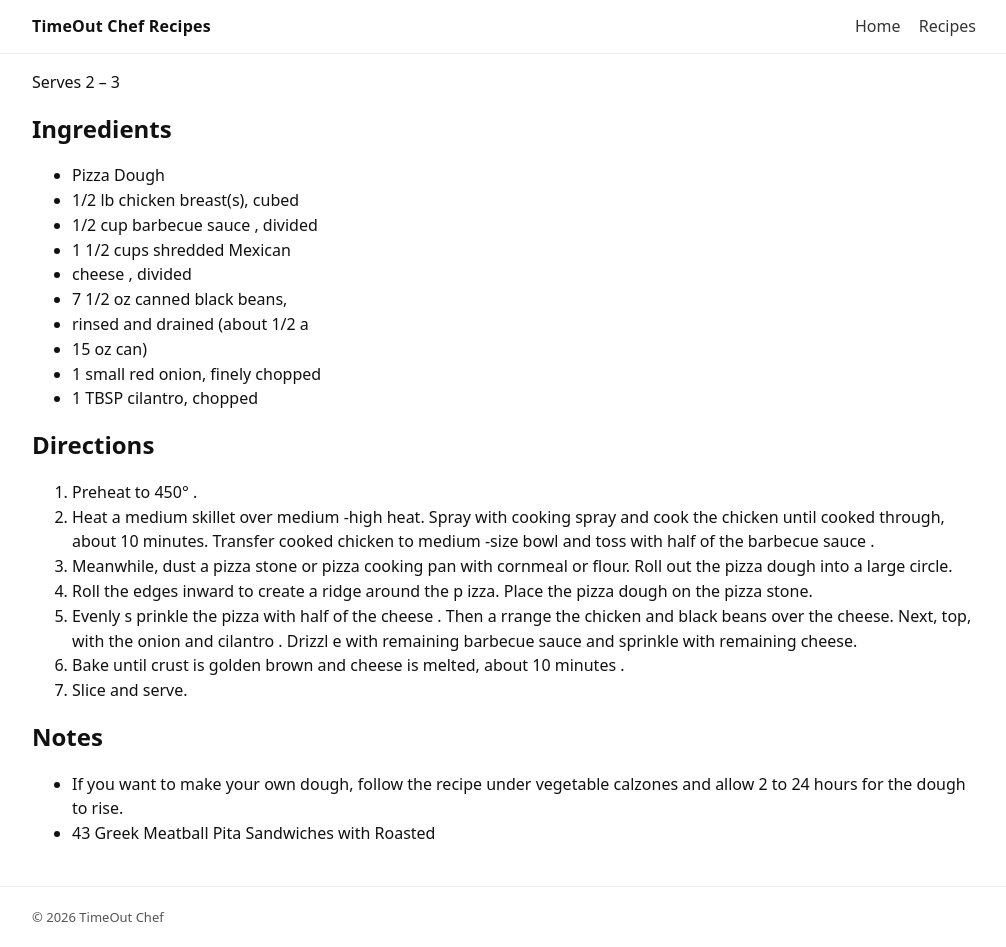
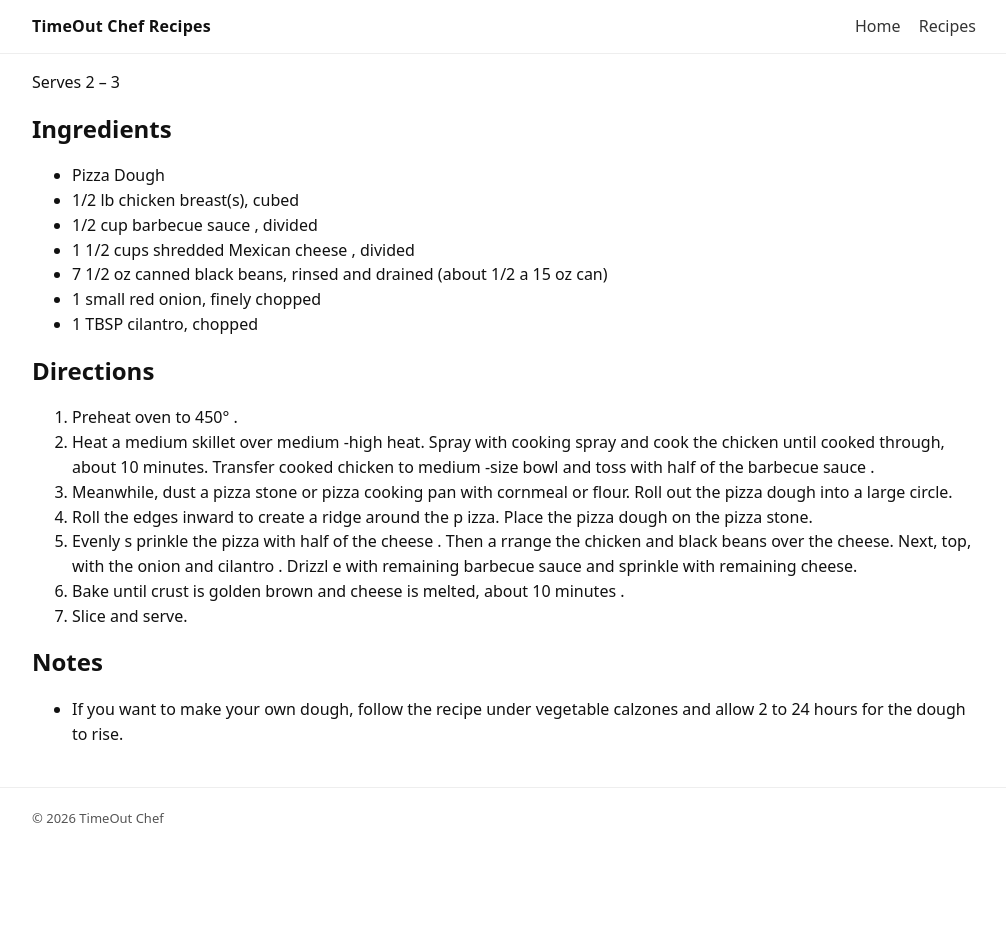
Before and after one commit to scottschrum79-design/timeoutchef.com, a Jekyll site: the page built from _recipes/bbq-chicken-black-bean-pizza.md, in a window 1280 px wide and 947 px high. Shown: the whole window, without its empty margins (136-1142 px from the left). Built offline with Jekyll 4.4.1, drawn with Linux system fonts in a browser that asks for light colours.

Commit message:
Update bbq-chicken-black-bean-pizza.md

```diff
--- a/_recipes/bbq-chicken-black-bean-pizza.md
+++ b/_recipes/bbq-chicken-black-bean-pizza.md
@@ -10,17 +10,14 @@ title: "BBQ Chicken & Black Bean Pizza"
 - Pizza Dough
 - 1/2 lb chicken breast(s), cubed
 - 1/2 cup barbecue sauce , divided
-- 1 1/2 cups shredded Mexican
-- cheese , divided
-- 7 1/2 oz canned black beans,
-- rinsed and drained (about 1/2 a
-- 15 oz can)
+- 1 1/2 cups shredded Mexican cheese , divided
+- 7 1/2 oz canned black beans, rinsed and drained (about 1/2 a 15 oz can)
 - 1 small red onion, finely chopped
 - 1 TBSP cilantro, chopped
 
 ## Directions
 
-1. Preheat to 450° .
+1. Preheat oven to 450° .
 2. Heat a medium skillet over medium -high heat. Spray with cooking spray and cook the chicken until cooked through, about 10 minutes. Transfer cooked chicken to medium -size bowl and toss with half of the barbecue sauce .
 3. Meanwhile, dust a pizza stone or pizza cooking pan with cornmeal or flour. Roll out the pizza dough into a large circle.
 4. Roll the edges inward to create a ridge around the p izza. Place the pizza dough on the pizza stone.
@@ -31,4 +28,3 @@ title: "BBQ Chicken & Black Bean Pizza"
 ## Notes
 
 - If you want to make your own dough, follow the recipe under vegetable calzones and allow 2 to 24 hours for the dough to rise.
-- 43 Greek Meatball Pita Sandwiches with Roasted
```
